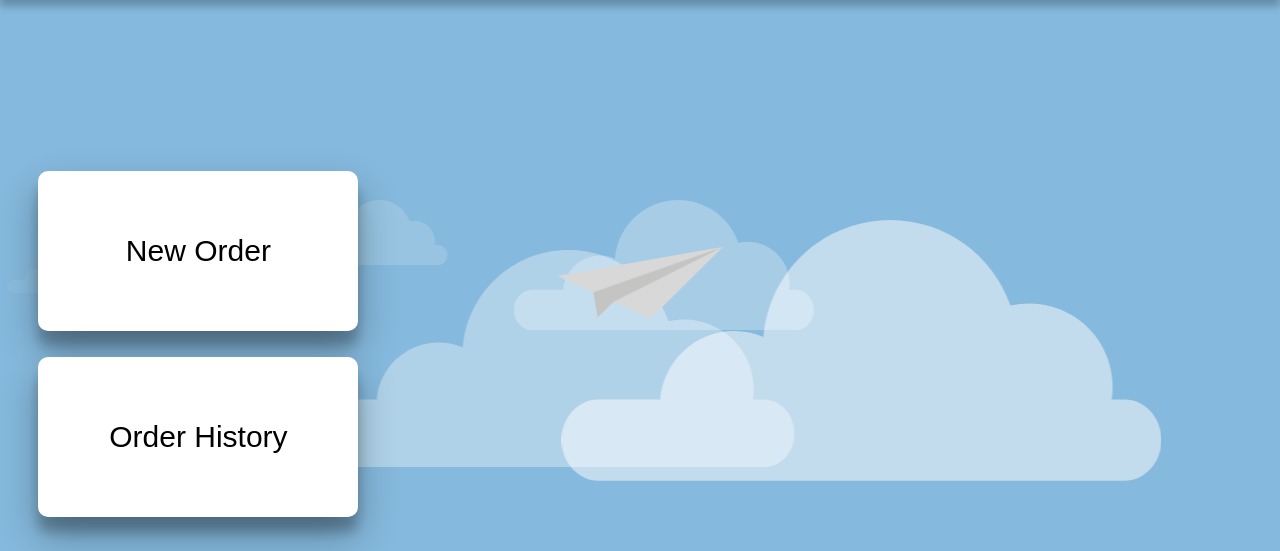
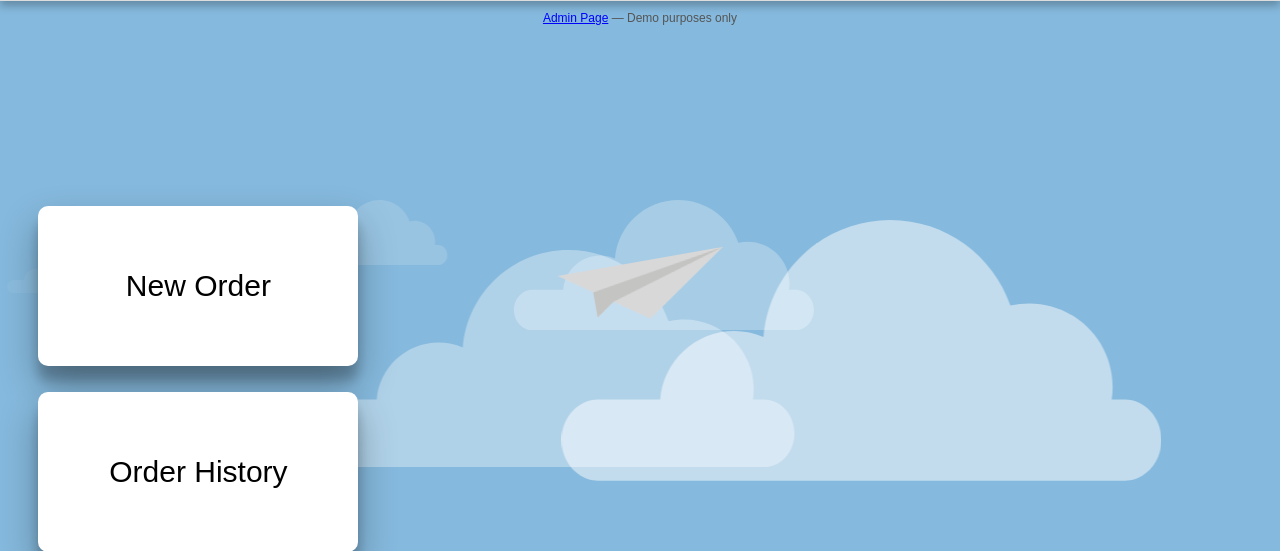
Before and after one commit to ThermalDust095/Xerox-Management, a Flask app: page /home in a window 1280 px wide. Shown: the part 115-666 px from the top of the page. Run offline with Flask 3, Linux system fonts and the light colour scheme; some web fonts are replaced.

Commit message:
made it more demo friendly

```diff
--- a/templates/homepage.html
+++ b/templates/homepage.html
@@ -86,9 +86,12 @@
 
     </section>
 
+    <div style="text-align: center; font-size: 0.75rem; color: #555; padding: 10px 0; border-top: 1px solid #ddd; z-index: 9999;">
+        <a href="/admin" target="_blank" style="color: blue; text-decoration: underline;">Admin Page</a> — Demo purposes only
+    </div>
+
     <section id="options">
         <div id="new-order" onclick="window.location.href = '/new-order'"><h1>New Order</h1></div>
         <div id="order-hist" onclick="window.location.href = '/order-history'"><h1>Order History</h1></div>
     </section>
-
 </body>
```
